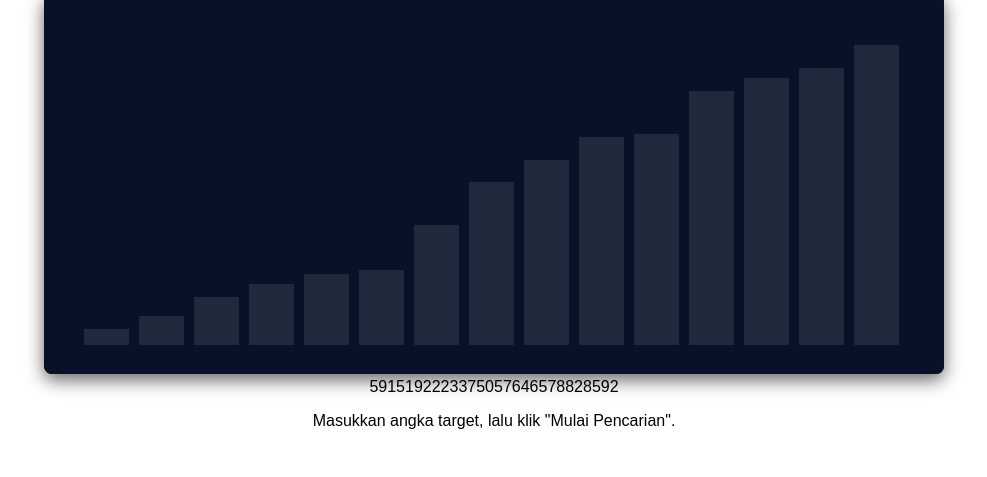
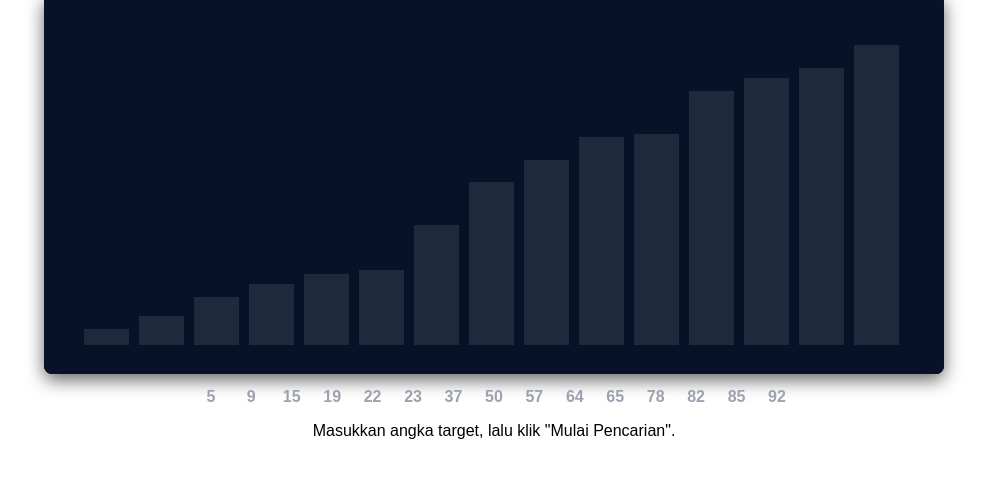
Before and after one commit to MRasyad2372042/UTS-GRAFKOM, a plain HTML site: page index.html in a window 1280 px wide. Shown: the part 95-572 px from the top of the page, without its empty margins (146-1133 px from the left). Drawn offline with Linux system fonts and the light colour scheme.

Commit message:
Add styling for numbers section in index.html

```diff
--- a/index.html
+++ b/index.html
@@ -17,6 +17,20 @@
         background: #071026;
         border-radius: 8px;
         box-shadow: 0 6px 18px rgba(0, 0, 0, 0.6);
+      }
+
+         #numbers {
+        display: flex;
+        justify-content: space-around; /* bagi rata angka */
+        width: 48%;
+        margin: 10px auto;
+        text-align: center;
+      }
+
+      #numbers span {
+        color: #9ca3af;
+        font-weight: bold;
+        min-width: 30px;
       }
 
     </style>
```
